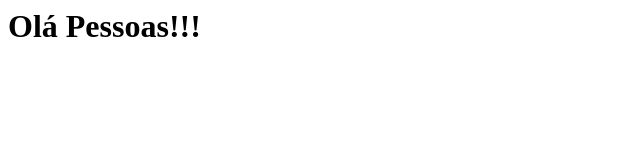
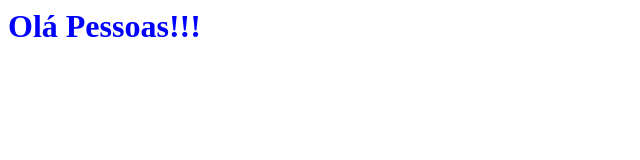
Before and after one commit to feulo-ocean/dsdsd, a plain HTML site: page index.html in a window 1280 px wide. Shown: the whole page, without its empty margins (0-640 px from the left). Drawn offline with Linux system fonts and the light colour scheme.

Commit message:
altera o titulo da pagina para azul

```diff
--- a/index.html
+++ b/index.html
@@ -3,6 +3,6 @@
         <title>Minha página</title>
     </head>
     <body>
-        <h1>Olá Pessoas!!!</h1>
+        <h1 style="color:blue;">Olá Pessoas!!!</h1>
     </body>
 </html>
```
